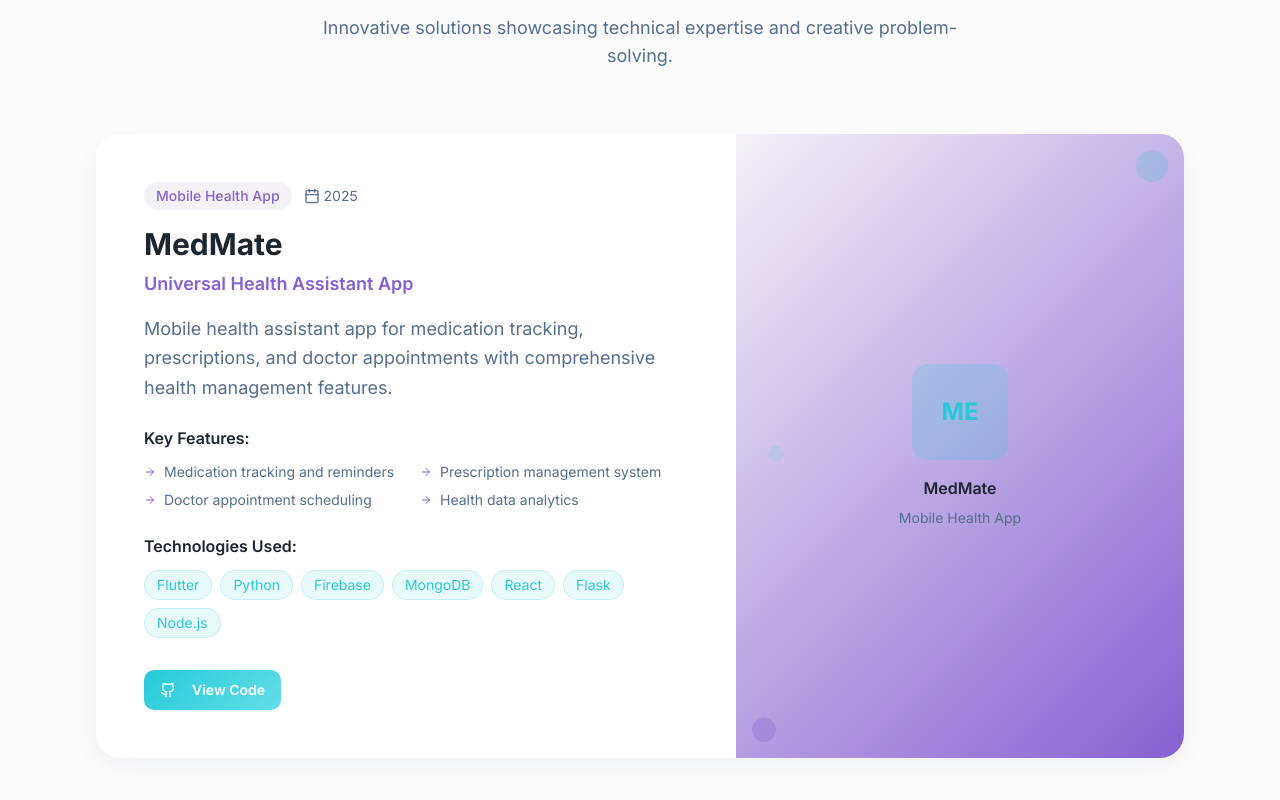
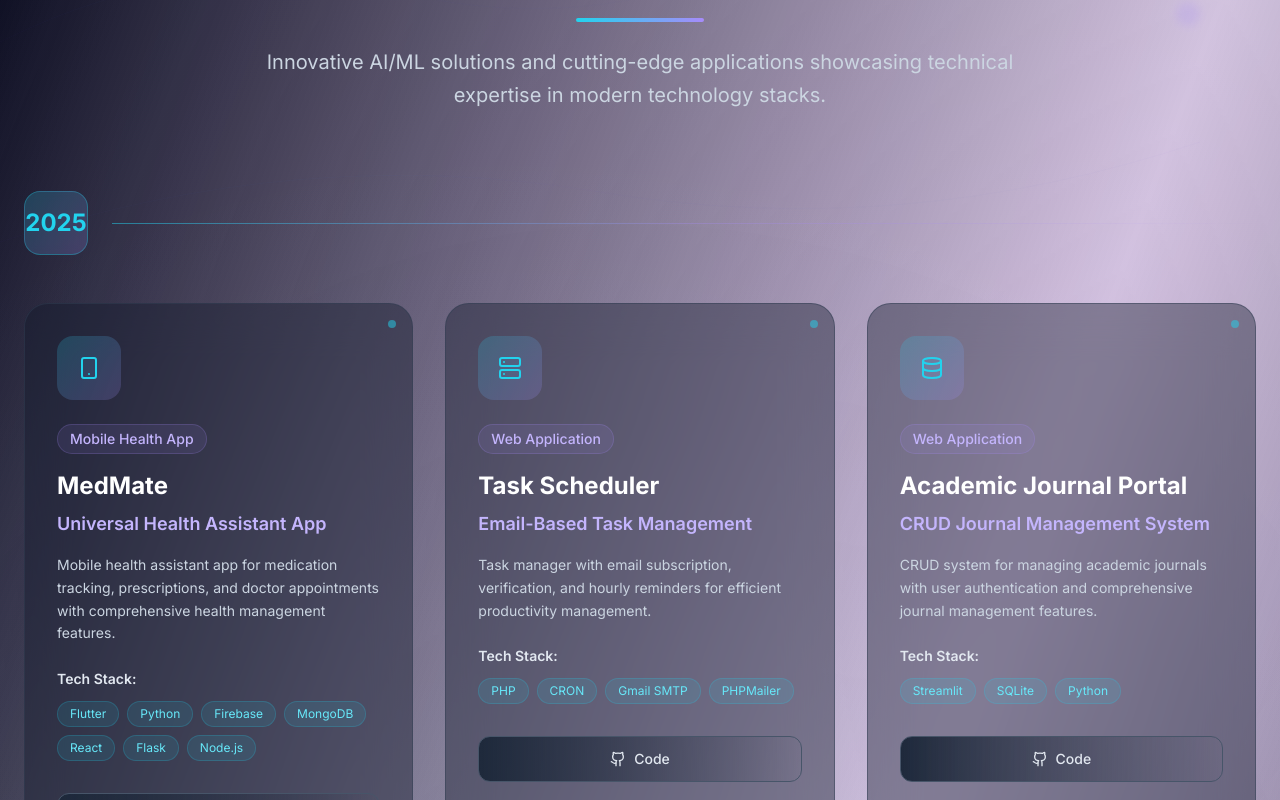
Before and after one commit to Syedazohashaik/zoha-ai-craft, a React (Vite) app: page / in a window 1280 px wide. Shown: the part 3660-4460 px from the top of the page. Built offline with nearby package versions, Linux system fonts and the light colour scheme.

Commit message:
Refine Projects section design
Update Projects section with new design guidelines, including a gradient black background with blue/purple highlights, abstract 3D tech graphics, glowing glassmorphism project cards with hover animations, and neon accent colors. Projects are now arranged year-wise.

```diff
--- a/src/components/Projects.tsx
+++ b/src/components/Projects.tsx
@@ -1,5 +1,5 @@
 import { Button } from "@/components/ui/button";
-import { ExternalLink, Github, Calendar, ArrowRight } from "lucide-react";
+import { ExternalLink, Github, Calendar, ArrowRight, Zap, Brain, Network, Database, Smartphone, Code, Server, Shield } from "lucide-react";
 
 const Projects = () => {
   const projects = [
@@ -8,14 +8,42 @@ const Projects = () => {
       subtitle: "Universal Health Assistant App",
       description: "Mobile health assistant app for medication tracking, prescriptions, and doctor appointments with comprehensive health management features.",
       technologies: ["Flutter", "Python", "Firebase", "MongoDB", "React", "Flask", "Node.js"],
-      date: "2025",
+      year: 2025,
       type: "Mobile Health App",
-      highlights: [
-        "Medication tracking and reminders",
-        "Prescription management system",
-        "Doctor appointment scheduling",
-        "Health data analytics"
-      ],
+      icon: <Smartphone className="h-6 w-6" />,
+      githubUrl: "https://github.com/Syedazohashaik",
+      liveUrl: null
+    },
+    {
+      title: "Task Scheduler",
+      subtitle: "Email-Based Task Management",
+      description: "Task manager with email subscription, verification, and hourly reminders for efficient productivity management.",
+      technologies: ["PHP", "CRON", "Gmail SMTP", "PHPMailer"],
+      year: 2025,
+      type: "Web Application",
+      icon: <Server className="h-6 w-6" />,
+      githubUrl: "https://github.com/Syedazohashaik",
+      liveUrl: null
+    },
+    {
+      title: "Academic Journal Portal",
+      subtitle: "CRUD Journal Management System",
+      description: "CRUD system for managing academic journals with user authentication and comprehensive journal management features.",
+      technologies: ["Streamlit", "SQLite", "Python"],
+      year: 2025,
+      type: "Web Application",
+      icon: <Database className="h-6 w-6" />,
+      githubUrl: "https://github.com/Syedazohashaik",
+      liveUrl: null
+    },
+    {
+      title: "Appliance Control Interface",
+      subtitle: "IoT Mobile Controller",
+      description: "Android project to control appliances with a mobile app, enabling smart home automation through mobile interface.",
+      technologies: ["Kotlin", "IoT", "Android"],
+      year: 2025,
+      type: "Mobile & IoT",
+      icon: <Zap className="h-6 w-6" />,
       githubUrl: "https://github.com/Syedazohashaik",
       liveUrl: null
     },
@@ -24,14 +52,9 @@ const Projects = () => {
       subtitle: "Holographic Display System",
       description: "Interactive holographic display system with gesture-controlled features for immersive user experiences and educational demonstrations.",
       technologies: ["ESP8266", "Touch Sensors", "Hardware", "Gesture Control", "Python", "OpenCV"],
-      date: "2024",
+      year: 2024,
       type: "IoT & Hardware",
-      highlights: [
-        "Touch-free holographic interface",
-        "Real-time gesture recognition",
-        "Hardware integration with ESP8266",
-        "Interactive display system"
-      ],
+      icon: <Zap className="h-6 w-6" />,
       githubUrl: "https://github.com/Syedazohashaik",
       liveUrl: null
     },
@@ -40,62 +63,9 @@ const Projects = () => {
       subtitle: "College Office Automation",
       description: "AI-powered chatbot to automate fee payments and office tasks, streamlining administrative processes for students and staff.",
       technologies: ["Python", "AI", "Automation", "Natural Language Processing"],
-      date: "2024",
+      year: 2024,
       type: "AI & Automation",
-      highlights: [
-        "Automated fee payment processing",
-        "Office task automation",
-        "AI-powered conversation handling",
-        "Student service optimization"
-      ],
-      githubUrl: "https://github.com/Syedazohashaik",
-      liveUrl: null
-    },
-    {
-      title: "Task Scheduler",
-      subtitle: "Email-Based Task Management",
-      description: "Task manager with email subscription, verification, and hourly reminders for efficient productivity management.",
-      technologies: ["PHP", "CRON", "Gmail SMTP", "PHPMailer"],
-      date: "2025",
-      type: "Web Application",
-      highlights: [
-        "Email subscription system",
-        "Automated hourly reminders",
-        "Task verification workflow",
-        "SMTP integration"
-      ],
-      githubUrl: "https://github.com/Syedazohashaik",
-      liveUrl: null
-    },
-    {
-      title: "Academic Journal Portal",
-      subtitle: "CRUD Journal Management System",
-      description: "CRUD system for managing academic journals with user authentication and comprehensive journal management features.",
-      technologies: ["Streamlit", "SQLite", "Python"],
-      date: "2025",
-      type: "Web Application",
-      highlights: [
-        "Complete CRUD operations",
-        "User authentication system",
-        "Journal categorization",
-        "Search and filter functionality"
-      ],
-      githubUrl: "https://github.com/Syedazohashaik",
-      liveUrl: null
-    },
-    {
-      title: "Appliance Control Interface",
-      subtitle: "IoT Mobile Controller",
-      description: "Android project to control appliances with a mobile app, enabling smart home automation through mobile interface.",
-      technologies: ["Kotlin", "IoT", "Android"],
-      date: "2025",
-      type: "Mobile & IoT",
-      highlights: [
-        "Mobile appliance control",
-        "IoT device integration",
-        "Real-time device monitoring",
-        "Smart home automation"
-      ],
+      icon: <Brain className="h-6 w-6" />,
       githubUrl: "https://github.com/Syedazohashaik",
       liveUrl: null
     },
@@ -104,118 +74,146 @@ const Projects = () => {
       subtitle: "R Programming ML System",
       description: "Built ML models to predict mental health status using datasets and statistical techniques with comprehensive data analysis.",
       technologies: ["R Programming", "Machine Learning", "Statistical Analysis"],
-      date: "2023",
+      year: 2023,
       type: "Data Science & ML",
-      highlights: [
-        "Statistical model implementation",
-        "Mental health data analysis",
-        "Predictive algorithm development",
-        "Data visualization and insights"
-      ],
+      icon: <Brain className="h-6 w-6" />,
+      githubUrl: "https://github.com/Syedazohashaik",
+      liveUrl: null
+    },
+    {
+      title: "EZ Trainings: Virtual Network Configuration",
+      subtitle: "Network Simulation Project",
+      description: "Hands-on implementation of virtual network design and configuration with simulation and setup for academic and practical learning.",
+      technologies: ["Networking", "Simulation"],
+      year: 2023,
+      type: "Networking",
+      icon: <Network className="h-6 w-6" />,
       githubUrl: "https://github.com/Syedazohashaik",
       liveUrl: null
     },
     {
       title: "Virtual Network Configuration",
-      subtitle: "Network Simulation Project",
-      description: "Hands-on implementation of virtual network design and configuration with simulation and setup for academic and practical learning.",
-      technologies: ["Networking", "Simulation"],
-      date: "2023",
+      subtitle: "Academic Network Project",
+      description: "Academic project on network fundamentals with simulation and setup for educational and practical learning purposes.",
+      technologies: ["Networking"],
+      year: 2023,
       type: "Networking",
-      highlights: [
-        "Virtual network design",
-        "Network simulation setup",
-        "Configuration implementation",
-        "Academic project completion"
-      ],
-      githubUrl: "https://github.com/Syedazohashaik",
-      liveUrl: null
-    },
-    {
-      title: "Heart Disease Prediction",
-      subtitle: "Machine Learning Classification System",
-      description: "Data Science project implementing machine learning algorithms to predict heart disease risk. Used Logistic Regression and Decision Tree models with comprehensive data analysis and visualization.",
-      technologies: ["Python", "Scikit-learn", "Pandas", "NumPy", "Matplotlib"],
-      date: "Oct–Dec 2024",
-      type: "Data Science & ML",
-      highlights: [
-        "Logistic Regression implementation",
-        "Decision Tree classification",
-        "Comprehensive data preprocessing",
-        "Medical prediction accuracy optimization"
-      ],
+      icon: <Network className="h-6 w-6" />,
       githubUrl: "https://github.com/Syedazohashaik",
       liveUrl: null
     }
   ];
 
+  // Group projects by year
+  const projectsByYear = projects.reduce((acc, project) => {
+    if (!acc[project.year]) {
+      acc[project.year] = [];
+    }
+    acc[project.year].push(project);
+    return acc;
+  }, {} as Record<number, typeof projects>);
+
+  const sortedYears = Object.keys(projectsByYear).sort((a, b) => parseInt(b) - parseInt(a));
+
   return (
-    <section id="projects" className="section-padding bg-surface">
-      <div className="container mx-auto max-w-6xl">
-        <div className="text-center mb-16 animate-fade-in">
-          <h2 className="text-3xl sm:text-4xl lg:text-5xl font-bold text-foreground mb-6">
+    <section id="projects" className="relative min-h-screen bg-gradient-to-br from-slate-950 via-purple-950/20 to-slate-900 overflow-hidden">
+      {/* Background Effects */}
+      <div className="absolute inset-0 bg-[radial-gradient(circle_at_20%_80%,_hsl(240_100%_70%_/_0.1),_transparent_50%)]" />
+      <div className="absolute inset-0 bg-[radial-gradient(circle_at_80%_20%,_hsl(280_100%_70%_/_0.1),_transparent_50%)]" />
+      <div className="absolute inset-0 bg-[radial-gradient(circle_at_40%_40%,_hsl(190_100%_70%_/_0.05),_transparent_50%)]" />
+
+      {/* Abstract 3D Elements */}
+      <div className="absolute top-20 left-10 w-4 h-4 bg-cyan-400/30 rounded-full blur-sm animate-pulse" />
+      <div className="absolute top-40 right-20 w-6 h-6 bg-violet-400/20 rounded-full blur-sm animate-pulse delay-1000" />
+      <div className="absolute bottom-40 left-20 w-3 h-3 bg-blue-400/40 rounded-full blur-sm animate-pulse delay-500" />
+      <div className="absolute bottom-20 right-10 w-5 h-5 bg-purple-400/25 rounded-full blur-sm animate-pulse delay-1500" />
+
+      {/* Neural Network Lines */}
+      <svg className="absolute inset-0 w-full h-full opacity-10" preserveAspectRatio="none">
+        <defs>
+          <linearGradient id="neural-gradient" x1="0%" y1="0%" x2="100%" y2="100%">
+            <stop offset="0%" stopColor="#00f5ff" stopOpacity="0.3" />
+            <stop offset="50%" stopColor="#8b5cf6" stopOpacity="0.2" />
+            <stop offset="100%" stopColor="#06b6d4" stopOpacity="0.1" />
+          </linearGradient>
+        </defs>
+        <path d="M 0,200 Q 200,100 400,150 T 800,100" stroke="url(#neural-gradient)" strokeWidth="1" fill="none" />
+        <path d="M 0,400 Q 300,300 600,350 T 1200,300" stroke="url(#neural-gradient)" strokeWidth="1" fill="none" />
+        <path d="M 200,0 Q 400,200 600,100 T 1000,150" stroke="url(#neural-gradient)" strokeWidth="1" fill="none" />
+      </svg>
+
+      <div className="relative z-10 container mx-auto max-w-7xl px-6 py-20">
+        {/* Header */}
+        <div className="text-center mb-20 animate-fade-in">
+          <h2 className="text-5xl md:text-6xl lg:text-7xl font-bold bg-gradient-to-r from-cyan-400 via-violet-400 to-purple-400 bg-clip-text text-transparent mb-6">
             Featured Projects
           </h2>
-          <div className="w-24 h-1 bg-gradient-primary mx-auto rounded-full mb-4"></div>
-          <p className="text-lg text-muted-foreground max-w-2xl mx-auto">
-            Innovative solutions showcasing technical expertise and creative problem-solving.
+          <div className="w-32 h-1 bg-gradient-to-r from-cyan-400 to-violet-400 mx-auto rounded-full mb-6 shadow-lg shadow-cyan-400/20" />
+          <p className="text-xl text-slate-300 max-w-3xl mx-auto leading-relaxed">
+            Innovative AI/ML solutions and cutting-edge applications showcasing technical expertise in modern technology stacks.
           </p>
         </div>
 
-        <div className="space-y-12">
-          {projects.map((project, index) => (
+        {/* Projects by Year */}
+        <div className="space-y-16">
+          {sortedYears.map((year) => (
+            <div key={year} className="animate-fade-in">
+              {/* Year Header */}
+              <div className="flex items-center mb-12">
+                <div className="flex items-center justify-center w-16 h-16 rounded-2xl bg-gradient-to-br from-cyan-400/20 to-violet-400/20 backdrop-blur-sm border border-cyan-400/30 mr-6">
+                  <span className="text-2xl font-bold text-cyan-400">{year}</span>
+                </div>
+                <div className="flex-1 h-px bg-gradient-to-r from-cyan-400/50 via-violet-400/30 to-transparent" />
+              </div>
+
+              {/* Project Grid */}
+              <div className="grid grid-cols-1 md:grid-cols-2 lg:grid-cols-3 gap-8">
+                {projectsByYear[parseInt(year)].map((project, index) => (
                   <div
                     key={project.title}
-              className={`group rounded-3xl overflow-hidden bg-card shadow-card hover:shadow-glow transition-all duration-500 animate-slide-up ${
-                index % 2 === 0 ? "lg:flex-row" : "lg:flex-row-reverse"
-              } flex flex-col lg:flex`}
-              style={{ animationDelay: `${index * 0.2}s` }}
+                    className="group relative"
+                    style={{ animationDelay: `${index * 0.1}s` }}
                   >
-              {/* Content */}
-              <div className="flex-1 p-8 lg:p-12">
-                <div className="flex items-center gap-3 mb-4">
-                  <span className="px-3 py-1 text-sm font-medium bg-accent-soft text-accent rounded-full">
-                    {project.type}
-                  </span>
-                  <div className="flex items-center text-sm text-muted-foreground">
-                    <Calendar className="h-4 w-4 mr-1" />
-                    {project.date}
+                    {/* Glassmorphism Card */}
+                    <div className="relative h-full bg-slate-900/40 backdrop-blur-xl border border-slate-700/50 rounded-3xl p-8 transition-all duration-500 hover:scale-105 hover:bg-slate-900/60 hover:border-violet-400/50 hover:shadow-2xl hover:shadow-violet-400/10">
+                      {/* Glowing Border Effect */}
+                      <div className="absolute inset-0 rounded-3xl bg-gradient-to-r from-cyan-400/20 via-violet-400/20 to-purple-400/20 opacity-0 group-hover:opacity-100 transition-opacity duration-500 blur-sm -z-10" />
+
+                      {/* Project Icon */}
+                      <div className="flex items-center justify-center w-16 h-16 rounded-2xl bg-gradient-to-br from-cyan-400/20 to-violet-400/20 mb-6 group-hover:from-cyan-400/30 group-hover:to-violet-400/30 transition-all duration-300">
+                        <div className="text-cyan-400 group-hover:text-white transition-colors duration-300">
+                          {project.icon}
                         </div>
                       </div>
 
-                <h3 className="text-2xl lg:text-3xl font-bold text-foreground mb-2 group-hover:text-accent transition-colors duration-300">
+                      {/* Project Type Badge */}
+                      <div className="inline-flex items-center px-3 py-1 rounded-full bg-violet-400/10 border border-violet-400/20 mb-4">
+                        <span className="text-sm font-medium text-violet-300">{project.type}</span>
+                      </div>
+
+                      {/* Project Title */}
+                      <h3 className="text-2xl font-bold text-white mb-2 group-hover:text-cyan-400 transition-colors duration-300">
                         {project.title}
                       </h3>
 
-                <h4 className="text-lg text-accent font-semibold mb-4">
+                      {/* Project Subtitle */}
+                      <h4 className="text-lg font-semibold text-violet-300 mb-4">
                         {project.subtitle}
                       </h4>
 
-                <p className="text-muted-foreground mb-6 leading-relaxed text-lg">
+                      {/* Project Description */}
+                      <p className="text-slate-300 mb-6 leading-relaxed text-sm">
                         {project.description}
                       </p>
 
-                {/* Highlights */}
-                <div className="mb-6">
-                  <h5 className="font-semibold text-foreground mb-3">Key Features:</h5>
-                  <ul className="grid grid-cols-1 sm:grid-cols-2 gap-2">
-                    {project.highlights.map((highlight, i) => (
-                      <li key={i} className="flex items-center text-sm text-muted-foreground">
-                        <ArrowRight className="h-3 w-3 mr-2 text-accent flex-shrink-0" />
-                        {highlight}
-                      </li>
-                    ))}
-                  </ul>
-                </div>
-
                       {/* Technologies */}
                       <div className="mb-8">
-                  <h5 className="font-semibold text-foreground mb-3">Technologies Used:</h5>
+                        <h5 className="text-sm font-semibold text-slate-200 mb-3">Tech Stack:</h5>
                         <div className="flex flex-wrap gap-2">
                           {project.technologies.map((tech) => (
                             <span
                               key={tech}
-                        className="px-3 py-1 text-sm bg-primary/10 text-primary rounded-full border border-primary/20"
+                              className="px-3 py-1 text-xs bg-cyan-400/10 text-cyan-300 rounded-full border border-cyan-400/20 hover:bg-cyan-400/20 transition-colors duration-200"
                             >
                               {tech}
                             </span>
@@ -224,69 +222,56 @@ const Projects = () => {
                       </div>
 
                       {/* Actions */}
-                <div className="flex flex-wrap gap-4">
-                  <Button
-                    variant="hero"
-                    className="group/btn"
+                      <div className="flex gap-3 mt-auto">
+                        <button
                           onClick={() => window.open(project.githubUrl, '_blank')}
+                          className="flex-1 flex items-center justify-center gap-2 px-4 py-3 bg-gradient-to-r from-slate-800 to-slate-750 hover:from-slate-700 hover:to-slate-650 border border-slate-600 hover:border-cyan-400/50 rounded-xl text-slate-200 hover:text-cyan-400 transition-all duration-300 group/btn"
                         >
-                    <Github className="mr-2 h-4 w-4 group-hover/btn:rotate-12 transition-transform duration-300" />
-                    View Code
-                  </Button>
+                          <Github className="h-4 w-4 group-hover/btn:rotate-12 transition-transform duration-300" />
+                          <span className="text-sm font-medium">Code</span>
+                        </button>
 
                         {project.liveUrl && (
-                    <Button
-                      variant="outline"
-                      className="group/btn"
+                          <button
                             onClick={() => window.open(project.liveUrl, '_blank')}
+                            className="flex-1 flex items-center justify-center gap-2 px-4 py-3 bg-gradient-to-r from-violet-500/20 to-purple-500/20 hover:from-violet-500/30 hover:to-purple-500/30 border border-violet-400/30 hover:border-violet-400/50 rounded-xl text-violet-300 hover:text-white transition-all duration-300 group/btn"
                           >
-                      <ExternalLink className="mr-2 h-4 w-4 group-hover/btn:translate-x-1 transition-transform duration-300" />
-                      Live Demo
-                    </Button>
+                            <ExternalLink className="h-4 w-4 group-hover/btn:translate-x-1 transition-transform duration-300" />
+                            <span className="text-sm font-medium">Demo</span>
+                          </button>
                         )}
                       </div>
+
+                      {/* Decorative Elements */}
+                      <div className="absolute top-4 right-4 w-2 h-2 bg-cyan-400/50 rounded-full" />
+                      <div className="absolute bottom-4 left-4 w-1 h-1 bg-violet-400/50 rounded-full" />
                     </div>
-
-              {/* Visual */}
-              <div className="flex-1 lg:max-w-md">
-                <div className="h-64 lg:h-full bg-gradient-accent flex items-center justify-center relative overflow-hidden">
-                  {/* Project visual placeholder */}
-                  <div className="text-center p-8">
-                    <div className="w-24 h-24 bg-primary/20 rounded-2xl flex items-center justify-center mb-4 mx-auto">
-                      <span className="text-2xl font-bold text-primary">
-                        {project.title.substring(0, 2).toUpperCase()}
-                      </span>
                   </div>
-                    <h4 className="font-semibold text-foreground mb-2">{project.title}</h4>
-                    <p className="text-sm text-muted-foreground">{project.type}</p>
-                  </div>
-
-                  {/* Decorative elements */}
-                  <div className="absolute top-4 right-4 w-8 h-8 bg-primary/20 rounded-full" />
-                  <div className="absolute bottom-4 left-4 w-6 h-6 bg-accent/30 rounded-full" />
-                  <div className="absolute top-1/2 left-8 w-4 h-4 bg-primary/10 rounded-full" />
-                </div>
+                ))}
               </div>
             </div>
           ))}
         </div>
 
-        {/* Call to action */}
-        <div className="text-center mt-16 animate-fade-in">
-          <div className="p-8 rounded-2xl bg-gradient-accent">
-            <h3 className="text-2xl font-bold text-foreground mb-4">
-              Interested in my work?
+        {/* Call to Action */}
+        <div className="text-center mt-20 animate-fade-in">
+          <div className="relative max-w-2xl mx-auto">
+            <div className="absolute inset-0 bg-gradient-to-r from-cyan-400/20 via-violet-400/20 to-purple-400/20 rounded-3xl blur-xl" />
+            <div className="relative bg-slate-900/60 backdrop-blur-xl border border-slate-700/50 rounded-3xl p-12">
+              <h3 className="text-3xl font-bold bg-gradient-to-r from-cyan-400 to-violet-400 bg-clip-text text-transparent mb-4">
+                Ready to Build Something Amazing?
               </h3>
-            <p className="text-muted-foreground mb-6 max-w-md mx-auto">
-              Let's discuss how we can collaborate on your next project.
+              <p className="text-slate-300 mb-8 text-lg">
+                Let's collaborate on innovative AI/ML solutions and cutting-edge applications.
               </p>
-            <Button
-              variant="hero"
-              size="lg"
+              <button
                 onClick={() => document.querySelector("#contact")?.scrollIntoView({ behavior: "smooth" })}
+                className="inline-flex items-center gap-3 px-8 py-4 bg-gradient-to-r from-cyan-500 to-violet-500 hover:from-cyan-400 hover:to-violet-400 rounded-2xl text-white font-semibold transition-all duration-300 hover:scale-105 hover:shadow-lg hover:shadow-cyan-400/20"
               >
-              Get In Touch
-            </Button>
+                <span>Get In Touch</span>
+                <ArrowRight className="h-5 w-5" />
+              </button>
+            </div>
           </div>
         </div>
       </div>
```
Lines whose indentation alone changed are shown as unchanged.
